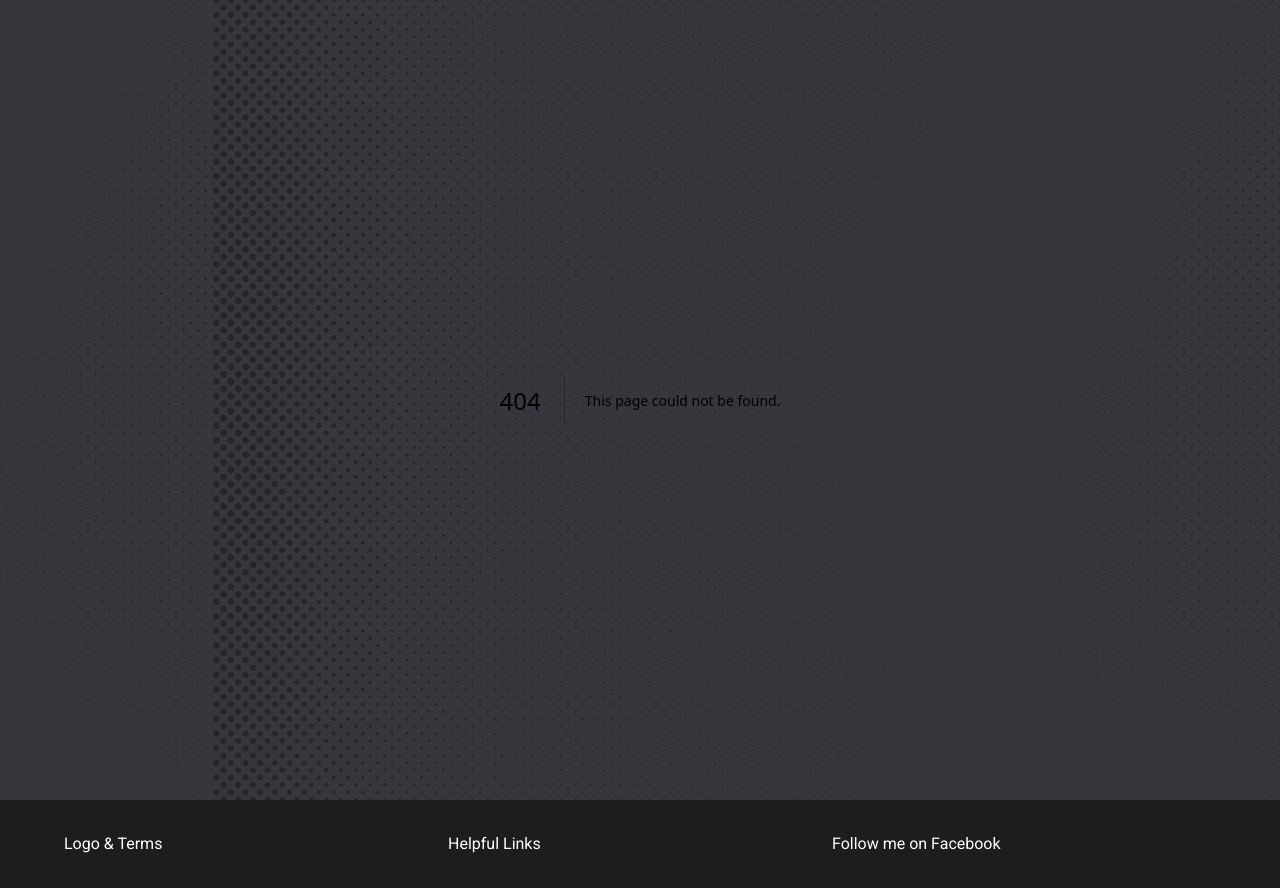
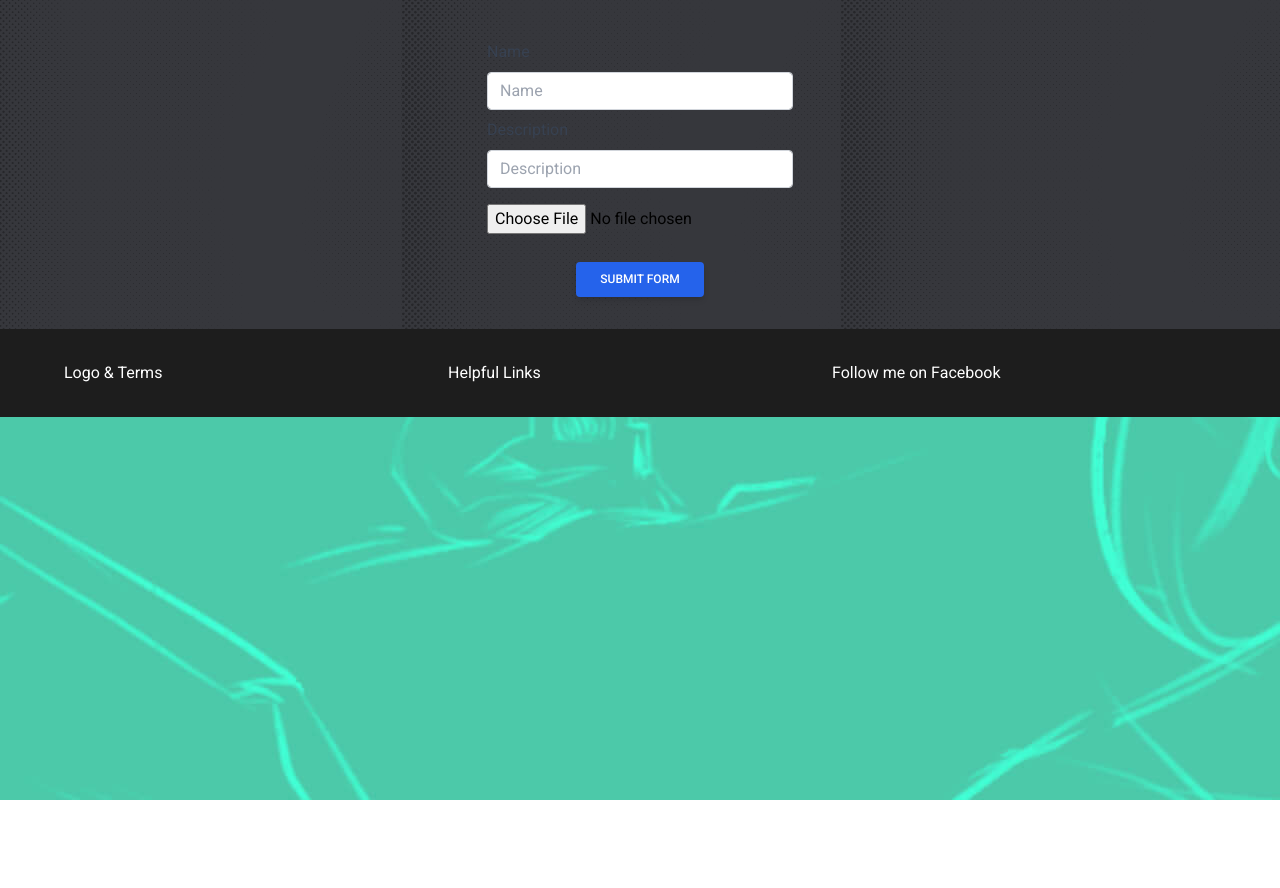
Before and after one commit to free-time-ltd/krisi-portfolio, a Next.js app in the folder apps/nextjs/: page /upload-demo in a window 1280 px wide. Before the commit this address had no page. After the commit the page ends 800 px from the top, so only its background shows below. Built offline with nearby package versions, Linux system fonts and the light colour scheme.

Commit message:
rando commit

```diff
--- /dev/null
+++ b/apps/nextjs/src/app/upload-demo/components/TextField.tsx
@@ -0,0 +1,40 @@
+import { FC } from "react";
+
+interface Props {
+  id: string;
+  name: string;
+  label: string;
+  placeholder: string;
+}
+
+const TextField: FC<Props> = ({ id, name, label, placeholder, ...props }) => (
+  <div className="my-2">
+    <label htmlFor={id} className="form-label mb-2 inline-block text-gray-700">
+      {label}
+    </label>
+    <input
+      type="text"
+      className="form-control
+        m-0
+        block
+        w-full
+        rounded
+        border
+        border-solid
+        border-gray-300
+        bg-white bg-clip-padding
+        px-3 py-1.5 text-base
+        font-normal
+        text-gray-700
+        transition
+        ease-in-out
+        focus:border-blue-600 focus:bg-white focus:text-gray-700 focus:outline-none"
+      id={id}
+      name={name}
+      placeholder={placeholder}
+      {...props}
+    />
+  </div>
+);
+
+export default TextField;
--- /dev/null
+++ b/apps/nextjs/src/app/upload-demo/page.tsx
@@ -0,0 +1,46 @@
+"use client";
+
+import TextField from "./components/TextField";
+
+const UploadDemo = () => {
+  const handleSubmit = (e: React.FormEvent<HTMLFormElement>) => {
+    e.preventDefault();
+
+    const formData = new FormData(e.target);
+
+    console.log({ formData });
+  };
+
+  return (
+    <section className="my-8 flex justify-center">
+      <div className="form">
+        <form method="post" action="" onSubmit={handleSubmit}>
+          <TextField id="name" name="name" label="Name" placeholder="Name" />
+          <TextField
+            id="descr"
+            name="description"
+            label="Description"
+            placeholder="Description"
+          />
+          <input
+            type="file"
+            name="file"
+            className="my-2 w-full"
+            accept="image/*"
+            placeholder="Image upload"
+          />
+          <div className="mt-5 text-center">
+            <button
+              type="submit"
+              className="inline-block rounded bg-blue-600 px-6 py-2.5 text-xs font-medium uppercase leading-tight text-white shadow-md transition duration-150 ease-in-out hover:bg-blue-700 hover:shadow-lg focus:bg-blue-700 focus:shadow-lg focus:outline-none focus:ring-0 active:bg-blue-800 active:shadow-lg"
+            >
+              Submit form
+            </button>
+          </div>
+        </form>
+      </div>
+    </section>
+  );
+};
+
+export default UploadDemo;
--- /dev/null
+++ b/apps/nextjs/src/store/index.ts
@@ -0,0 +1,21 @@
+import { create } from "zustand";
+
+interface StorePayload {
+  lastUpdate: Date;
+  count: number;
+  increaseCount: () => void;
+  decreaseCount: () => void;
+}
+
+const getDefaultState = () => ({
+  lastUpdate: Date.now(),
+  count: 0,
+});
+
+const usePortfolioStore = create<StorePayload>((set) => ({
+  ...getDefaultState(),
+  increaseCount: () => set((state) => ({ count: state.count + 1 })),
+  decreaseCount: () => set((state) => ({ count: state.count - 1 })),
+}));
+
+export default usePortfolioStore;
```
